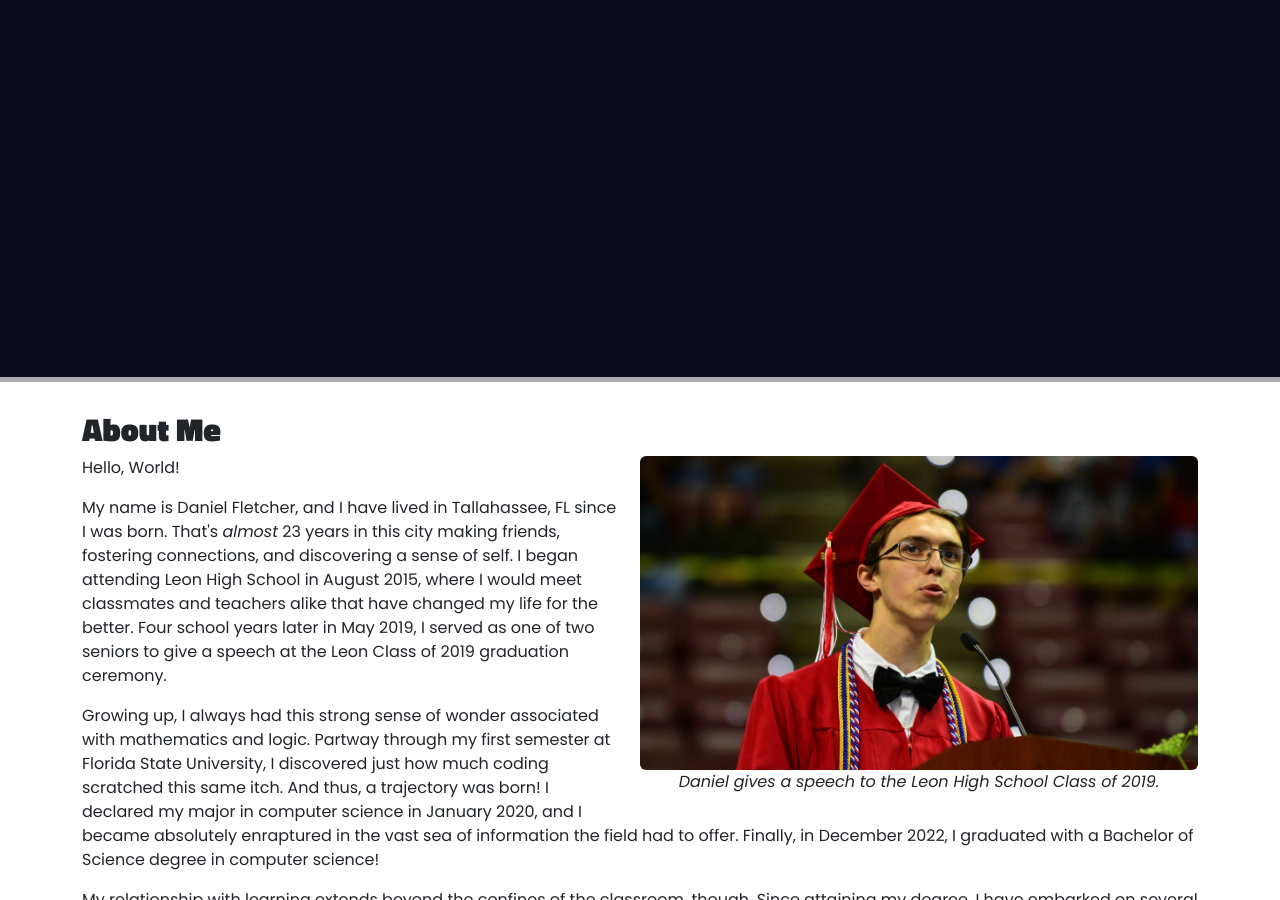
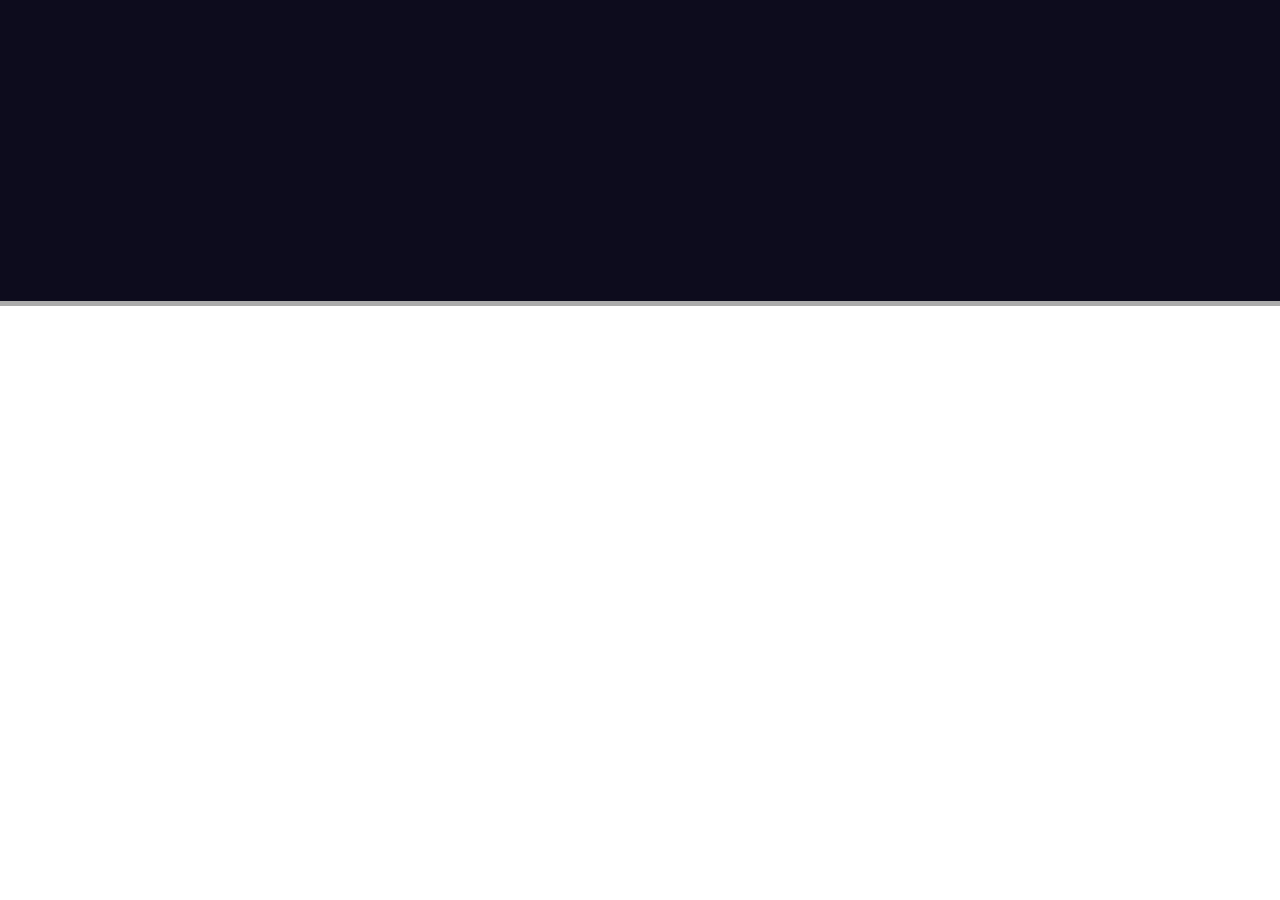
Before and after one commit to DanielTheFletch/portfolio, a Jekyll site: the page built from index.html, in a window 1280 px wide and 900 px high, scrolled down 608 px. Built offline with Jekyll 4.4.1, drawn with Linux system fonts in a browser that asks for light colours; after the commit the page ends 918 px from its top, so only the background shows below that; some of the changed text lies outside the part shown.

Commit message:
Replace index.html with "under construction" message

```diff
--- a/_includes/footer.html
+++ b/_includes/footer.html
@@ -1,8 +1,8 @@
-<div class="container-fluid bg-primary-subtle border-top border-primary border-4 h-auto mb-0 px-3 py-5">
-  <div class="row row-cols-1 row-cols-md-2 row-cols-xl-4 text-center text-md-start">
+<!-- <div class="container-fluid bg-primary-subtle border-top border-primary border-4 h-auto mb-0 px-3 py-5">
+  <div class="row row-cols-1 row-cols-md-2 row-cols-xl-4 text-center text-md-start"> -->
 
     <!-- Site information -->
-    <div class="col col-xl-5 my-2" id="footer-site-info">
+    <!-- <div class="col col-xl-5 my-2" id="footer-site-info">
       <ul class="footer-item-list list-unstyled">
         {% assign info = site.data.footer.site-info %}
         <span class="footer-title-info">
@@ -24,10 +24,10 @@
           <a class="footer-link-info" href={{ info.license.link }}>{{ info.license.phrase }}</a>
         </li>
       </ul>
-    </div>
+    </div> -->
 
     <!-- Site links (same as navigation) -->
-    <div class="col col-xl-2 my-2" id="footer-site-links">
+    <!-- <div class="col col-xl-2 my-2" id="footer-site-links">
       <ul class="footer-item-list list-unstyled">
         <span class="footer-title">Site Links</span>
         {% for item in site.data.navigation %}
@@ -38,10 +38,10 @@
           </li>
         {% endfor %}
       </ul>
-    </div>
+    </div> -->
 
     <!-- Technology used -->
-    <div class="col col-xl-2 my-2" id="footer-technology">
+    <!-- <div class="col col-xl-2 my-2" id="footer-technology">
       <ul class="footer-item-list list-unstyled">
         <span class="footer-title">Technologies Used</span>
         {% for item in site.data.footer.technology %}
@@ -52,10 +52,10 @@
           </li>
         {% endfor %}
       </ul>
-    </div>
+    </div> -->
 
     <!-- Contact information -->
-    <div class="col col-xl-2 my-2" id="footer-contact">
+    <!-- <div class="col col-xl-2 my-2" id="footer-contact">
       <ul class="footer-item-list list-unstyled">
         <span class="footer-title">Primary Contact</span>
         {% for item in site.data.footer.contact %}
@@ -66,7 +66,7 @@
           </li>
         {% endfor %}
       </ul>
-    </div>
+    </div> -->
 
-  </div>
-</div>
+  <!-- </div>
+</div> -->
--- a/_includes/navigation.html
+++ b/_includes/navigation.html
@@ -1,19 +1,19 @@
 <!-- Bootstrap style navbar -->
-<nav class="navbar navbar-expand-xl bg-primary h-auto">
-  <div class="container-fluid">
+<!-- <nav class="navbar navbar-expand-xl bg-primary h-auto">
+  <div class="container-fluid"> -->
 
     <!-- Navbar title and collapse toggle for responsiveness -->
-    <span class="navbar-brand text-white fw-bolder">Daniel Fletcher's Portfolio</span>
+    <!-- <span class="navbar-brand text-white fw-bolder">Daniel Fletcher's Portfolio</span>
     <button class="navbar-toggler" type="button" data-bs-toggle="collapse" data-bs-target="#navbar-content" aria-controls="navbar-content" aria-expanded="false" aria-label="Toggle navigation">
       <span class="navbar-toggler-icon"></span>
-    </button>
+    </button> -->
 
     <!-- Navbar options -->
-    <div class="collapse navbar-collapse" id="navbar-content">
-      <ul class="navbar navbar-nav d-flex justify-content-around mb-2 mb-xl-0">
+    <!-- <div class="collapse navbar-collapse" id="navbar-content">
+      <ul class="navbar navbar-nav d-flex justify-content-around mb-2 mb-xl-0"> -->
 
         <!-- Add each button and correctly label current page -->
-        {% for item in site.data.navigation %}
+        <!-- {% for item in site.data.navigation %}
           <li class="nav-item mx-xl-2">
             {% if page.url == item.link %}
               <a href="#" class="nav-link active text-white" aria-current="page">
@@ -30,4 +30,4 @@
       </ul>
     </div>
   </div>
-</nav>
+</nav> -->
--- a/index.html
+++ b/index.html
@@ -4,25 +4,24 @@
 
 <!-- Hero -->
 <section class="container-fluid bg-dark fg-light page-heading mx-0 px-0 py-0" id="hero-landing-page">
-  <div class="d-flex flex-column justify-content-start align-items-center pt-0 pt-md-3 pt-lg-5 min-vh-100 mh-100 w-100">
+  <div class="d-flex flex-column justify-content-center align-items-center pt-0 pt-md-3 pt-lg-5 min-vh-100 mh-100 w-100">
+
+    <h1 class="text-center">Daniel Fletcher</h1>
+    <p class="fs-5 fw-light text-center mb-0">Technical Support</p>
+    <p class="fs-5 fw-light text-center my-0">Full-Stack Web Development</p>
+    <p class="fs-5 fw-light text-center my-0">Video Game Development & Design</p>
+
     <div class="container d-flex justify-content-center align-items-center my-5 pt-5">
       <span class="hero-flair-gear-1 fs-4 mx-4"><i class="fa-solid fa-gear"></i></span>
+      <span class="fst-italic fs-4 mx-4 text-center">Portfolio Under Construction</span>
       <span class="hero-flair-gear-2 fs-4 mx-4"><i class="fa-solid fa-gear"></i></span>
-      <span class="hero-flair-gear-3 fs-4 mx-4"><i class="fa-solid fa-gear"></i></span>
     </div>
-    <h1 class="text-center">Daniel Fletcher</h1>
-    <p class="fs-5 fw-light text-center mb-0">Software Engineer</p>
-    <p class="fs-5 fw-light text-center mt-0">Aspiring Game Developer</p>
-    <div class="container d-flex justify-content-center align-items-center mt-5">
-      <span class="hero-flair-gear-4 fs-4 mx-4"><i class="fa-solid fa-gear"></i></span>
-      <span class="hero-flair-gear-5 fs-4 mx-4"><i class="fa-solid fa-gear"></i></span>
-      <span class="hero-flair-gear-6 fs-4 mx-4"><i class="fa-solid fa-gear"></i></span>
-    </div>
+
   </div>
 </section>
 
 <!-- About me -->
-<section class="container main-section pb-4" id="about-me">
+<!-- <section class="container main-section pb-4" id="about-me">
   <h2 class="site-heading">About Me</h2>
   <div class="container-fluid mx-0 mt-2 px-0">
     <div class="clearfix">
@@ -39,10 +38,10 @@
       <p>All that's to say, my learning journey is far from over. On the contrary: It's just getting started.</p>
     </div>
   </div>
-</section>
+</section> -->
 
 <!-- Site walkthrough -->
-<section class="container pb-4" id="site-walkthrough">
+<!-- <section class="container pb-4" id="site-walkthrough">
   <h2 class="site-heading">Site Walkthrough</h2>
   <ul class="mt-2">
     {% assign page_home = site.html_pages | find: "name", "index.html" %}
@@ -58,10 +57,10 @@
     {% assign page_resources = site.html_pages | find: "name", "resources.html" %}
     <li><a class="external-link fw-bold" href={{ page_resources.url | relative_url }}>Resources</a> &ndash; Look into some of the <span class="fst-italic">incredible</span> resources that have helped me get to where I am now. Seriously, I would not be where I am today without these resources and the amazing people behind them. All relevant links included.</li>
   </ul>
-</section>
+</section> -->
 
 <!-- Contact information -->
-<section class="container-fluid bg-dark fg-light pb-3 text-center" id="contact-info">
+<!-- <section class="container-fluid bg-dark fg-light pb-3 text-center" id="contact-info">
   <h2 class="site-heading">Contact Information</h2>
   <p class="site-subheading">Links will open in a new tab.</p>
   <div class="container">
@@ -75,4 +74,4 @@
       {% endfor %}
     </div>
   </div>
-</section>
+</section> -->
```
